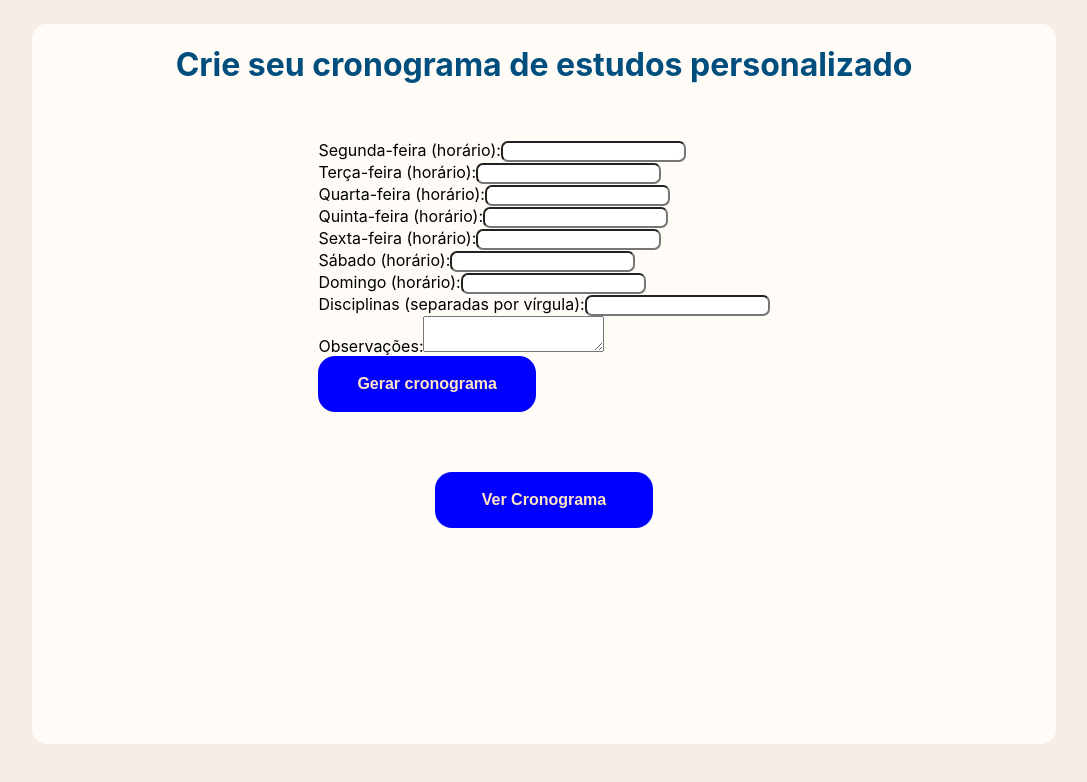
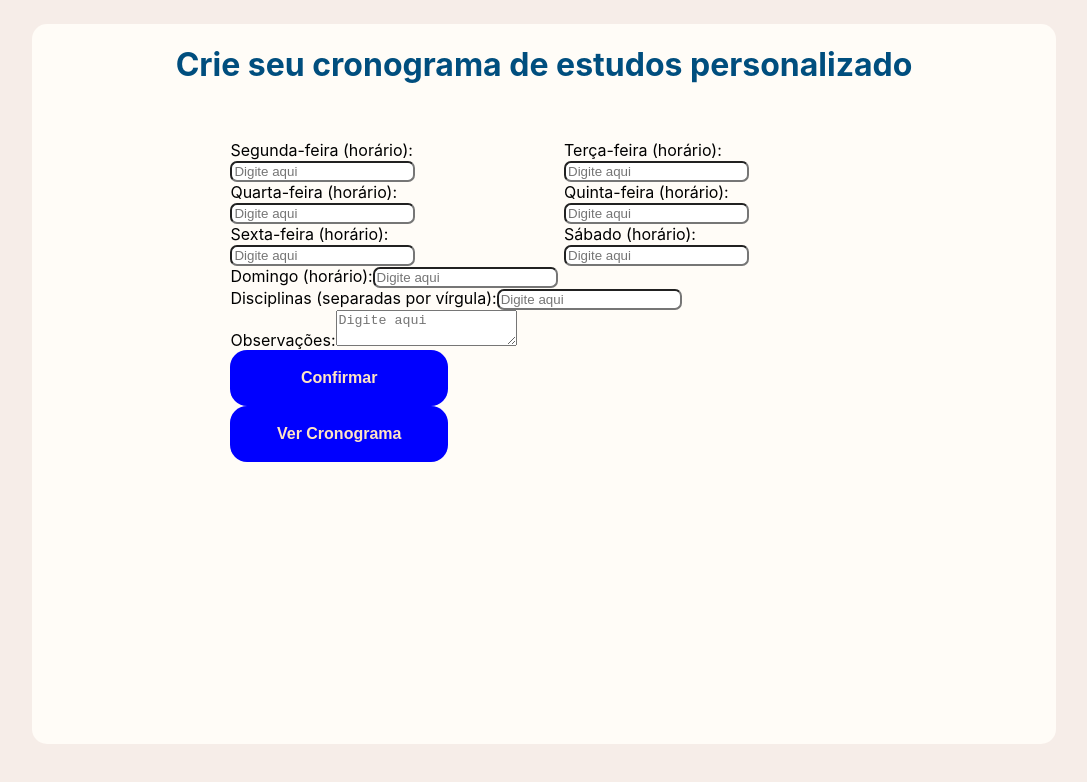
Before and after one commit to Equipe07-DS/FocusMe, a React (Create React App) app in the folder frontend/: page / in a window 1280 px wide. Shown: the top 782 px of the page, without its empty margins (96-1183 px from the left). Built offline with nearby package versions, Linux system fonts and the light colour scheme.

Commit message:
Colocação de algumas divs para facilitar a estilização

```diff
--- a/frontend/src/componentes/FazerFormulario.js
+++ b/frontend/src/componentes/FazerFormulario.js
@@ -2,7 +2,6 @@ import { useForm } from "react-hook-form";
 import './FazerFormulario.css';
 import { useNavigate } from "react-router-dom";
 import { useState } from "react";
-import "./FazerFormulario.css";
 
 const FazerFormulario = () => {
     const { register, handleSubmit } = useForm();
@@ -41,59 +40,67 @@ const FazerFormulario = () => {
     return (
         <div className="Caixa">
             <form onSubmit={handleSubmit(onSubmit)}>
+                <div className="Dias">
+                    <div className="Grid-dias">
                         <div className="Caixa-input">
                             <label>Segunda-feira (horário):</label>
-                    <input {...register('segunda')} />
+                            <input placeholder="Digite aqui"{...register('segunda')} />
                         </div>
 
                         <div className="Caixa-input">
                             <label>Terça-feira (horário):</label>
-                    <input {...register('terca')} />
+                            <input placeholder="Digite aqui"{...register('terca')} />
                         </div>
-
                         <div className="Caixa-input">
                             <label>Quarta-feira (horário):</label>
-                    <input {...register('quarta')} />
+                            <input placeholder="Digite aqui"{...register('quarta')} />
                         </div>
 
                         <div className="Caixa-input">
                             <label>Quinta-feira (horário):</label>
-                    <input {...register('quinta')} />
+                            <input placeholder="Digite aqui"{...register('quinta')} />
                         </div>
 
                         <div className="Caixa-input">
                             <label>Sexta-feira (horário):</label>
-                    <input {...register('sexta')} />
+                            <input placeholder="Digite aqui"{...register('sexta')} />
                         </div>
 
                         <div className="Caixa-input">
                             <label>Sábado (horário):</label>
-                    <input {...register('sabado')} />
+                            <input placeholder="Digite aqui"{...register('sabado')} />
+                        </div>
                     </div>
 
+                    <div className="Caixa-Domingo">
                     <div className="Caixa-input">
                         <label>Domingo (horário):</label>
-                    <input {...register('domingo')} />
+                        <input placeholder="Digite aqui"{...register('domingo')} />
                     </div>
+                    </div>
+                </div>
+
 
                 <div className="Caixa-input">
                     <label>Disciplinas (separadas por vírgula):</label>
-                    <input {...register('disciplinas')} />
+                    <input placeholder="Digite aqui"{...register('disciplinas')} />
                 </div>
 
                 <div className="Caixa-input">
                     <label>Observações:</label>
-                    <textarea {...register('observacoes')} />
+                    <textarea placeholder="Digite aqui"{...register('observacoes')} />
+                </div>
+
+                <div className="Caixa-botoes">
+                    <div className="Caixa-botao">
+                        <button className="botao" type="submit">Confirmar</button>
                     </div>
 
                     <div className="Caixa-botao">
-                    <button className="botao" type="submit">Gerar cronograma</button>
+                        <button className="botao" onClick={handleVerCronograma}>Ver Cronograma</button>
+                    </div>
                 </div>
             </form>
-
-            <div className="Caixa-botao" style={{ marginTop: '20px' }}>
-                <button className="botao" onClick={handleVerCronograma}>Ver Cronograma</button>
-            </div>
         </div>
     );
 };
```
Lines whose indentation alone changed are shown as unchanged.
